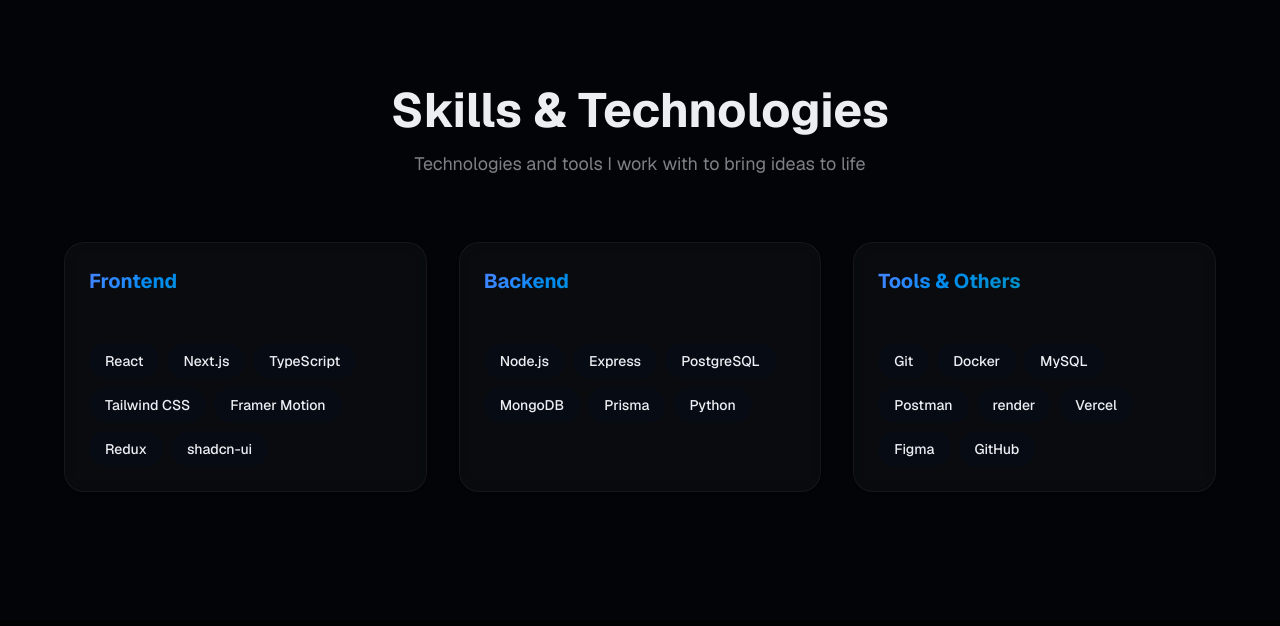
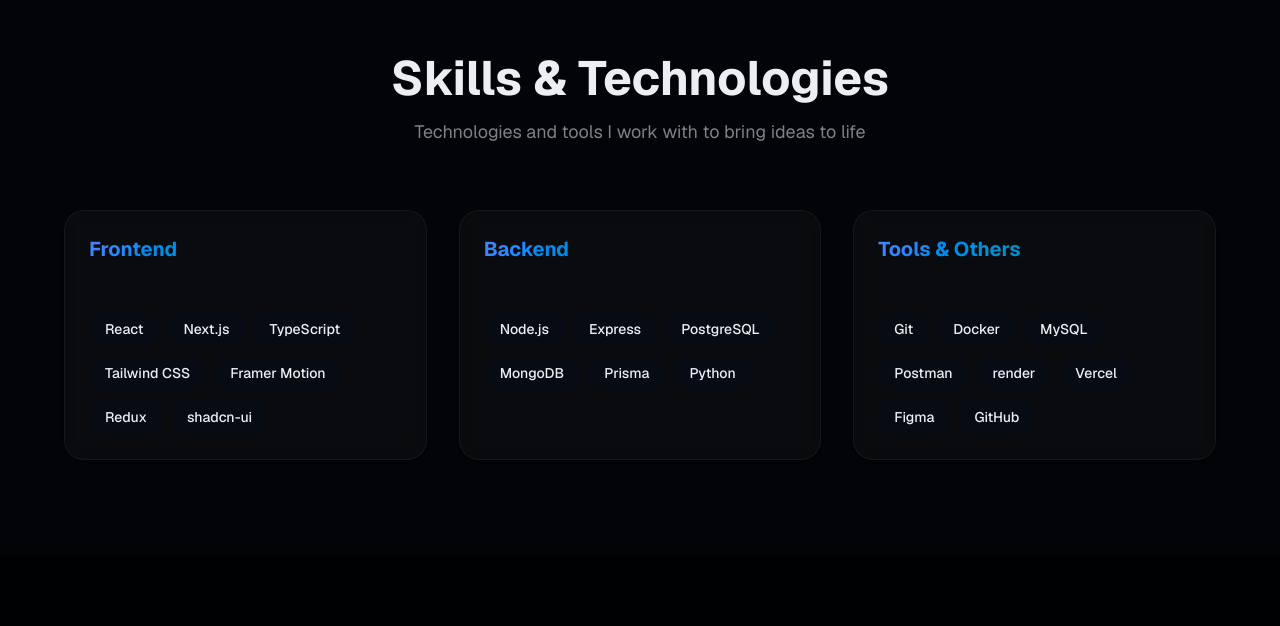
Before and after one commit to abdulwedud33/Abdulwedud-portfolio, a Next.js app: page / in a window 1280 px wide. Shown: the part 1834-2460 px from the top of the page. Built offline with nearby package versions, Linux system fonts and the light colour scheme.

Commit message:
Modify padding in skills section
Adjust padding for the skills section.

```diff
--- a/components/skills.tsx
+++ b/components/skills.tsx
@@ -25,7 +25,7 @@ export function Skills() {
   const isInView = useInView(ref, { once: true, margin: "-100px" })
 
   return (
-    <section id="skills" className="py-20 sm:py-32 bg-muted/30" ref={ref}>
+    <section id="skills" className="py-14 sm:py-24 bg-muted/30" ref={ref}>
       <div className="container mx-auto px-4 sm:px-6 lg:px-8">
         <motion.div
           initial={{ opacity: 0, y: 20 }}
```
